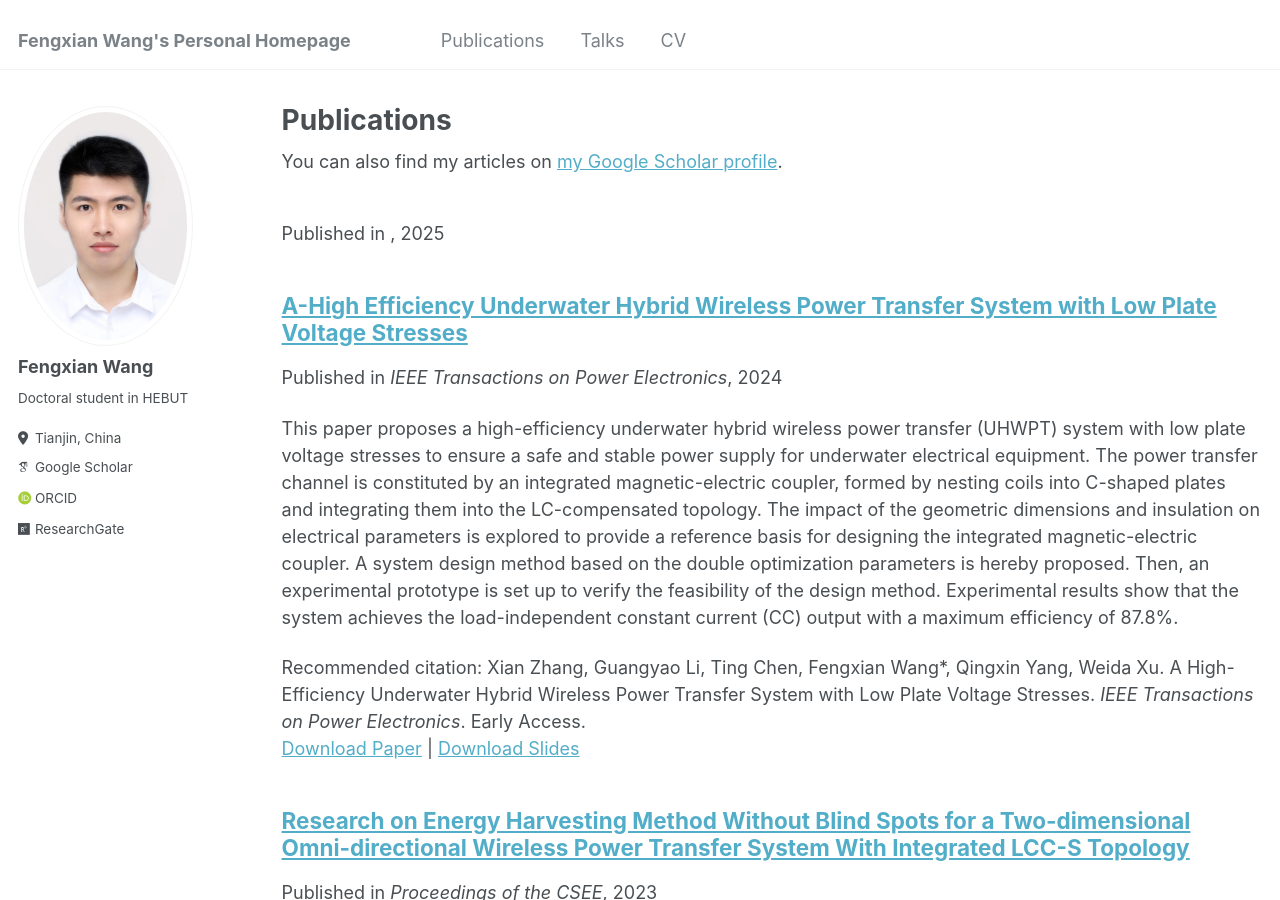
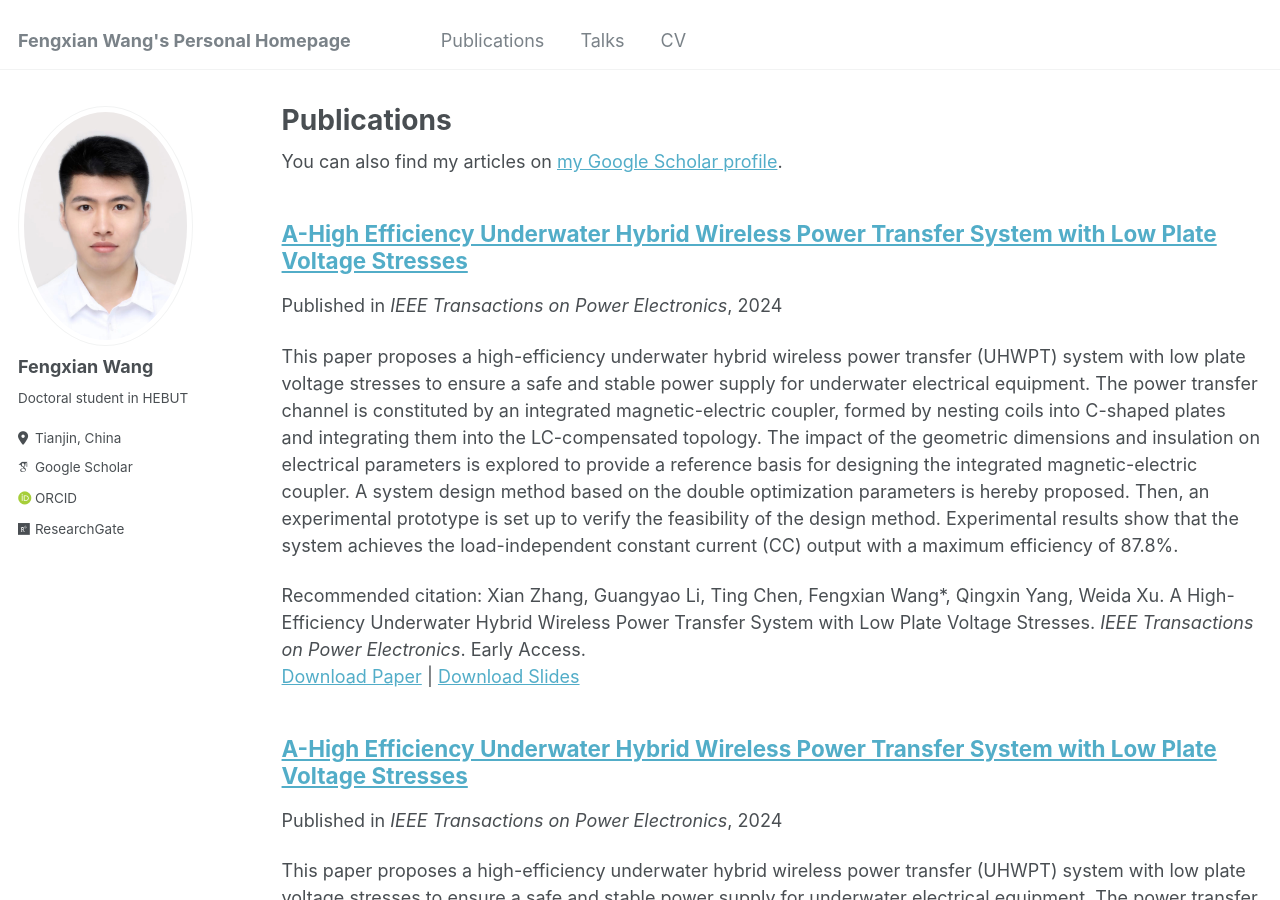
Before and after one commit to Fengxian-wang/note-gen-sync, a Jekyll site: the page built from _pages/publications.md, in a window 1280 px wide and 900 px high. Built offline with Jekyll 4.4.1, drawn with Linux system fonts in a browser that asks for light colours; some web fonts are replaced.

Commit message:
Update 2024-6-20-Enhancing_Misalignment_Tolerance_in_Hybrid_Wireless_Power_Transfer_System_With_Integrated_Coupler_via_Frequency_Tuning.md

```diff
--- a/_publications/2024-6-20-Enhancing_Misalignment_Tolerance_in_Hybrid_Wireless_Power_Transfer_System_With_Integrated_Coupler_via_Frequency_Tuning.md
+++ b/_publications/2024-6-20-Enhancing_Misalignment_Tolerance_in_Hybrid_Wireless_Power_Transfer_System_With_Integrated_Coupler_via_Frequency_Tuning.md
@@ -1,18 +1,17 @@
 ---
-title: "Enhancing Misalignment Tolerance in Hybrid Wireless Power Transfer System With Integrated Coupler via Frequency Tuning"
+title: "A-High Efficiency Underwater Hybrid Wireless Power Transfer System with Low Plate Voltage Stresses"
 collection: publications
-permalink: /_publication/2024-6-20-Enhancing_Misalignment_Tolerance_in_Hybrid_Wireless_Power_Transfer_System_With_Integrated_Coupler_via_Frequency_Tuning
-excerpt: 'To enhance the misalignment tolerance and system integration of the wireless power transfer (WPT) system, an integrated coupler consisting of capacitors and coils overlapped coaxially is proposed in this article and integrated into the hybrid WPT (HWPT) system without extra compensation components. The system utilizes the complementary characteristics of different transmission channels to realize the synergistic transfer of different coupled powers under a wide coupling range. Based on the mutual influence between capacitors and coils in terms of electrical parameters in a limited axial projection area and the zero-phase-angle condition considering the mutual capacitance obtained by the fundamental harmonics approximation method, the method of regulating the transfer ratio of the two types of coupled powers is mastered. A method to realize the HWPT with high misalignment tolerance characteristics by frequency tracking is proposed to solve the problem of the system's resonant state being disrupted when the position of the integrated coupler is misaligned. The field-circuit coupling model verifies the feasibility of the analysis and transfer method. Finally, an experimental verification platform for 500 W is built to achieve 82.7% power transfer in the WPT system with 40% unidirectional misalignment.'
-date: 2024-6-20
+permalink: /publication/2024-4-25-A High-Efficiency Underwater Hybrid Wireless Power Transfer System with Low Plate Voltage Stresses
+excerpt: 'This paper proposes a high-efficiency underwater hybrid wireless power transfer (UHWPT) system with low plate voltage stresses to ensure a safe and stable power supply for underwater electrical equipment. The power transfer channel is constituted by an integrated magnetic-electric coupler, formed by nesting coils into C-shaped plates and integrating them into the LC-compensated topology. The impact of the geometric dimensions and insulation on electrical parameters is explored to provide a reference basis for designing the integrated magnetic-electric coupler. A system design method based on the double optimization parameters is hereby proposed. Then, an experimental prototype is set up to verify the feasibility of the design method. Experimental results show that the system achieves the load-independent constant current (CC) output with a maximum efficiency of 87.8%.'
+date: 2024-4-25
 venue: 'IEEE Transactions on Power Electronics'
-slidesurl: 'http://fengxian-wang.github.io/files/Slidesur-Structure Electromagnetic Force Analysis of WPT System Under Fault Conditions.pdf'
-paperurl: 'http://fengxian-wang.github.io/files/Paper-Structure Electromagnetic Force Analysis of WPT System Under Fault Conditions.pdf'
-citation: 'Xian Zhang, Fengxian Wang*, Xuejing Ni, Yanan Ren, Qingxin Yang. Structure Electromagnetic Force Analysis of WPT System Under Fault Conditions. <i>IEEE Access</i>. 8.'
-
+slidesurl: 'http://fengxian-wang.github.io/files/Slidesur-A-High Efficiency Underwater Hybrid Wireless Power Transfer System with Low Plate Voltage Stresses.pdf'
+paperurl: 'http://fengxian-wang.github.io/files/Paper-A-High Efficiency Underwater Hybrid Wireless Power Transfer System with Low Plate Voltage Stresses.pdf'
+citation: 'Xian Zhang, Guangyao Li, Ting Chen, Fengxian Wang*, Qingxin Yang, Weida Xu. A High-Efficiency Underwater Hybrid Wireless Power Transfer System with Low Plate Voltage Stresses. <i>IEEE Transactions on Power Electronics</i>. Early Access.'
 ---
 
-**DOI link:**
-[10.1109/ACCESS.2020.3015278](https://doi.org/10.1109/access.2020.3015278)
+ **DOI link:**
+  [10.1109/TPEL.2024.3392375](https://doi.org/10.1109/TPEL.2024.3392375)
 
 
 
```
